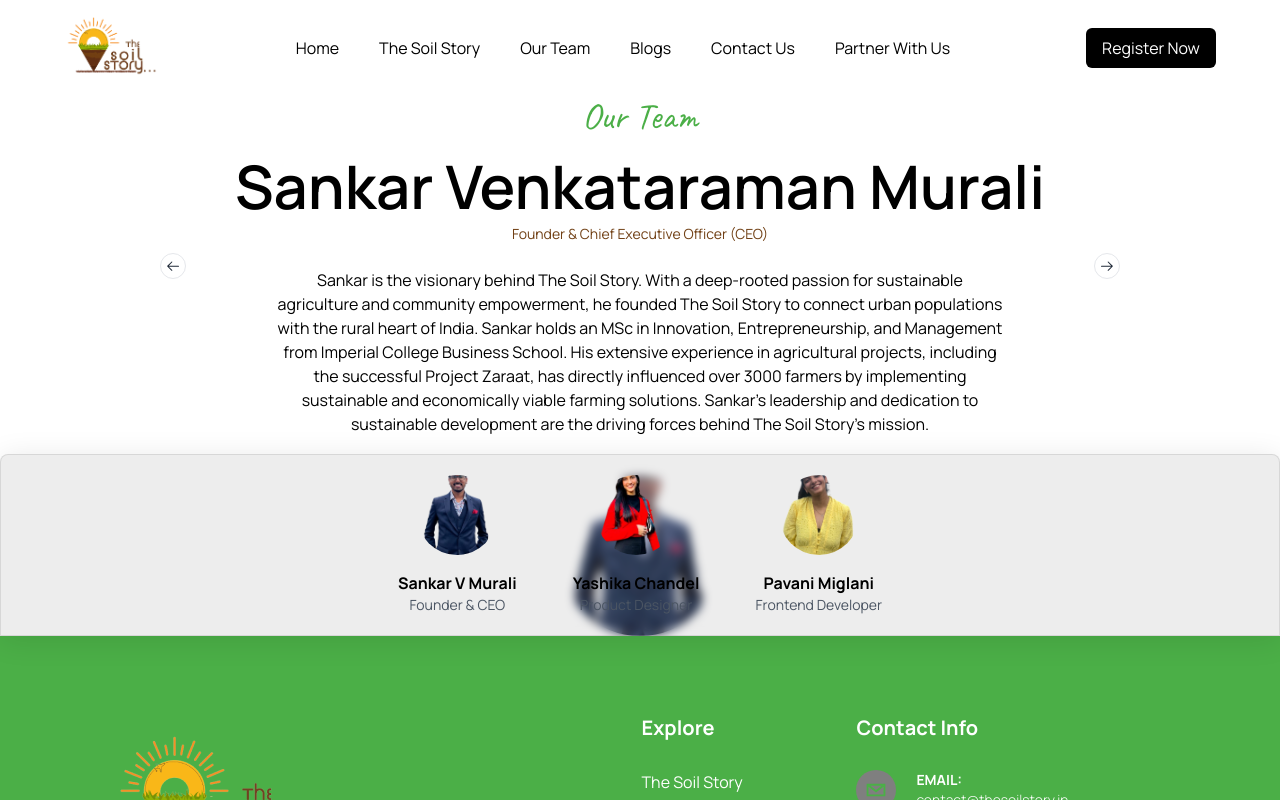
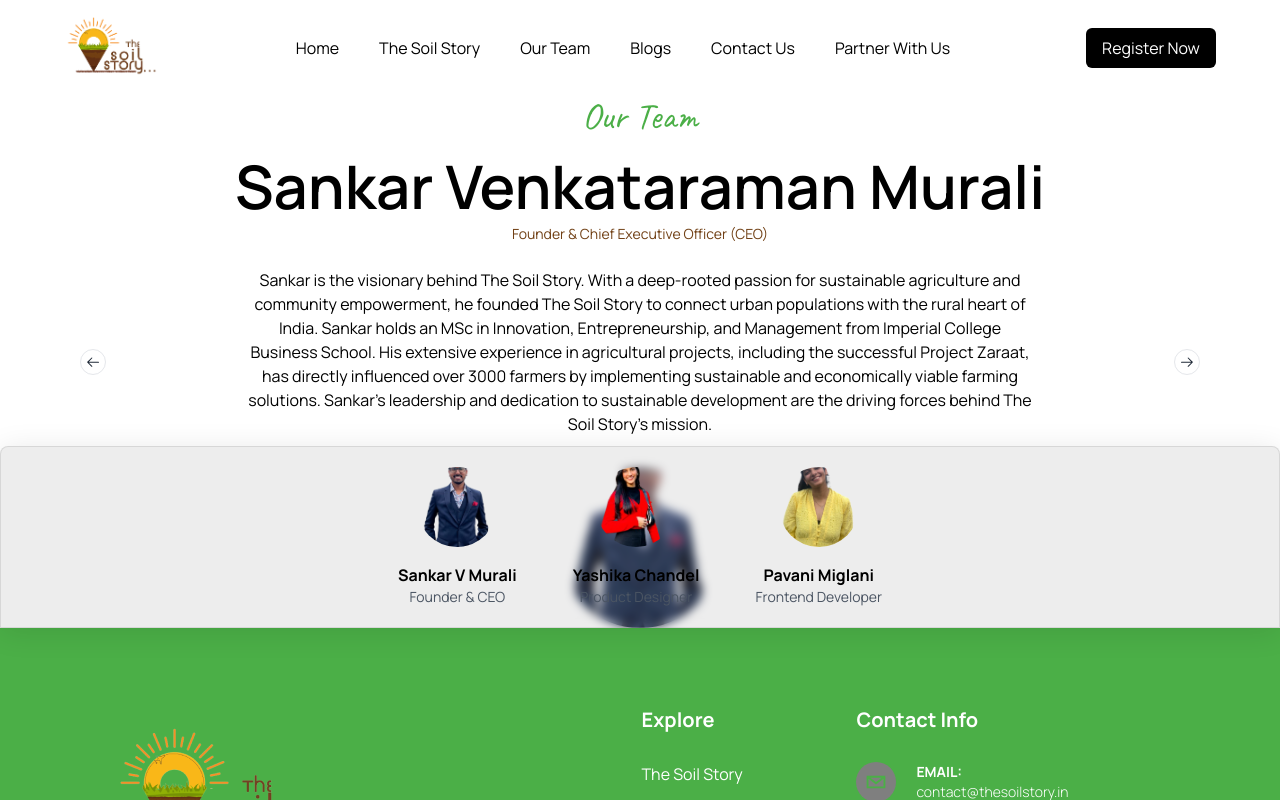
Before and after one commit to celestialeo/thesoilstory, a React (Vite) app: page /team in a window 1280 px wide. Shown: the top 800 px of the page. Built offline with nearby package versions, Linux system fonts and the light colour scheme.

Commit message:
team edits

```diff
--- a/src/components/Team/Team.jsx
+++ b/src/components/Team/Team.jsx
@@ -53,30 +53,31 @@
     <>
       <div className="w-full h-full relative">
         <Header text="white" />
-        <div className="flex flex-col justify-between items-center gap-10 px-40">
-          <div className="flex justify-between items-center w-full">
+        <div className="flex justify-between px-20 items-center gap-10">
           <button
             className="hover:bg-gray-400 text-gray-800 font-bold rounded-full p-1 border"
             onClick={handlePrevious}
           >
             <GoArrowLeft />
           </button>
-            <div className="flex-1 flex flex-col items-center">
+          <div className="flex-1 text-center">
             <h3
               style={{ fontFamily: "Caveat" }}
               className="text-[#4BAF47] text-4xl mb-5"
             >
               Our Team
             </h3>
-              <h1 className="text-6xl font-semibold mb-2 text-center">
+            <h1 className="text-6xl font-semibold mb-2">
               {TeamData[current]?.name}
             </h1>
-              <h6 className="text-sm text-[#714015] text-center">
-                {TeamData[current]?.tag}
-              </h6>
-              <p className="w-[80%] mt-6 text-center">
-                {TeamData[current]?.about}
-              </p>
+            <h6 className="text-sm text-[#714015]">{TeamData[current]?.tag}</h6>
+            <p className="w-[80%] mt-6 mx-auto">{TeamData[current]?.about}</p>
+            <div className="mt-8">
+              <img
+                src={TeamData[current]?.image}
+                className="w-40 h-40 rounded-full object-cover mx-auto"
+              />
+            </div>
           </div>
           <button
             className="hover:bg-gray-400 text-gray-800 font-bold rounded-full p-1 border"
@@ -84,13 +85,6 @@
           >
             <GoArrowRight />
           </button>
-          </div>
-          <div>
-            <img
-              src={TeamData[current]?.image}
-              className="w-40 h-40 rounded-full object-cover"
-            />
-          </div>
         </div>
         <div className="flex justify-center z-10 py-5 glassEffect2 absolute bottom-0 w-full rounded-none rounded-t-lg px-36 gap-14">
           {TeamData?.map((data, idx) => {
```
Lines whose indentation alone changed are shown as unchanged.
